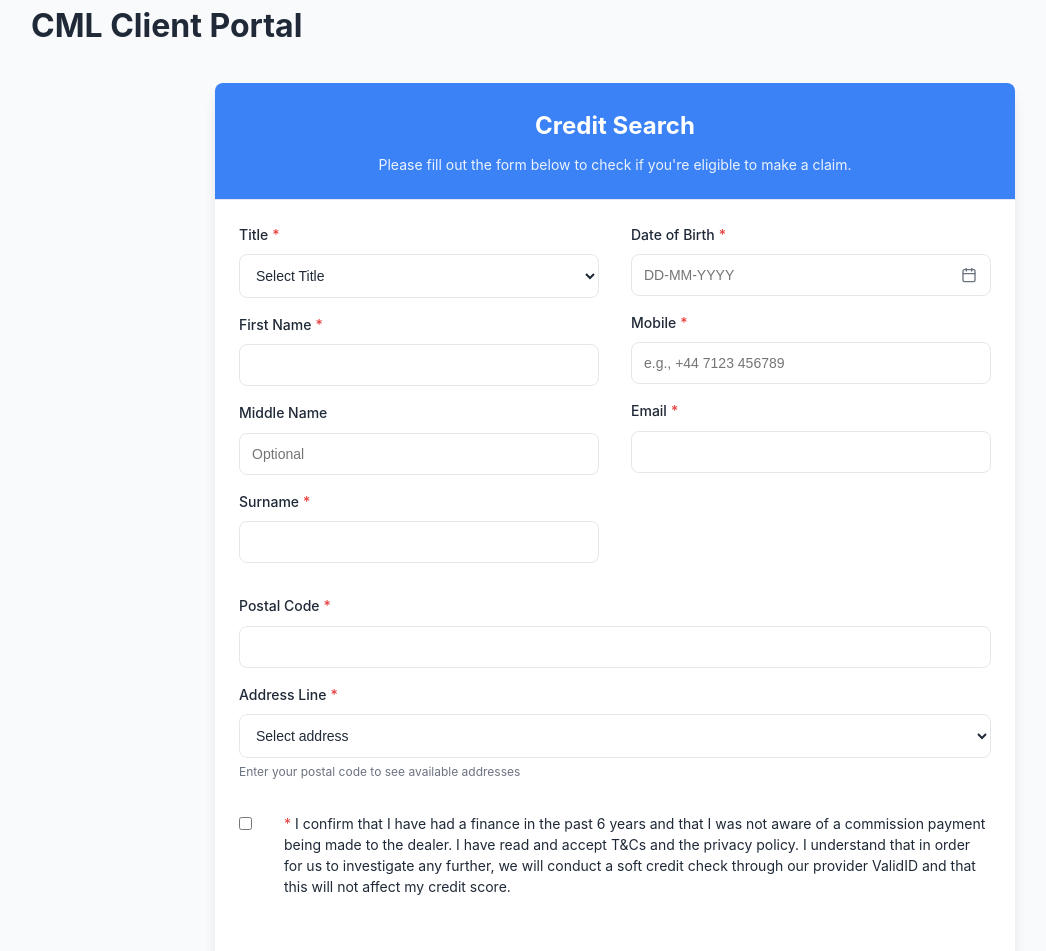
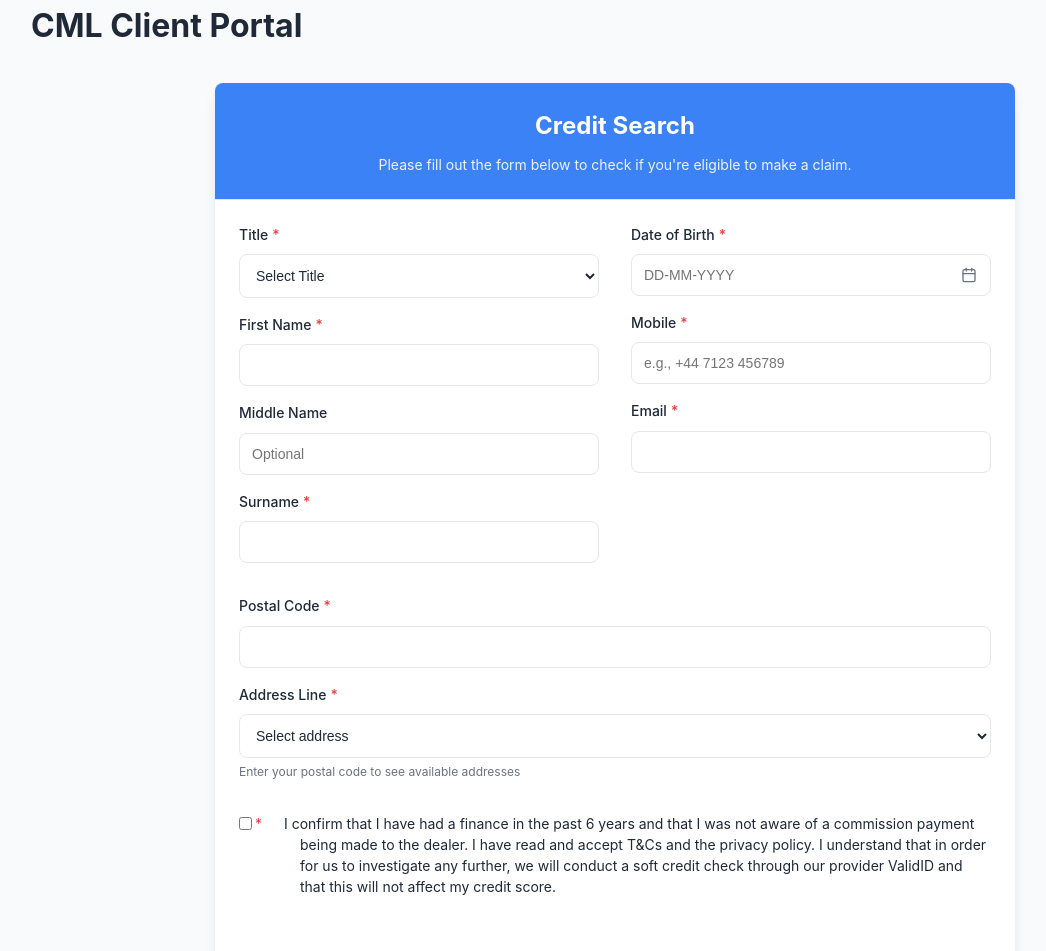
Before and after one commit to mastercode-io/cml_client_portal, a React (Create React App) app in the folder src/frontend/: page / in a window 1280 px wide. Shown: the top 951 px of the page, without its empty margins (25-1071 px from the left). Built offline with nearby package versions, Linux system fonts and the light colour scheme.

Commit message:
Fix checkbox asterisk alignment to hang closer to checkbox

```diff
--- a/src/frontend/src/components/CreditSearchForm.css
+++ b/src/frontend/src/components/CreditSearchForm.css
@@ -173,6 +173,7 @@
 /* Checkbox indentation */
 .checkbox-indent {
   margin-left: 1.5rem;
+  position: relative;
 }
 
 .checkbox-indent input[type="checkbox"] {
@@ -181,13 +182,14 @@
 
 .checkbox-indent .checkbox-label {
   display: inline-block;
-  padding-left: 1.5rem;
-  text-indent: 0;
+  padding-left: 2.5rem;
+  text-indent: -1rem;
 }
 
 .checkbox-indent .checkbox-label span {
-  margin-right: 0.25rem;
-  display: inline-block;
+  position: absolute;
+  left: 0.5rem;
+  margin-right: 0;
 }
 
 /* Form actions */
```
